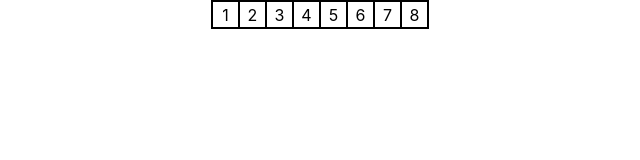
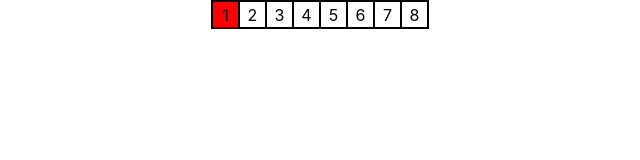
Before and after one commit to peoplestealusernames/sudoku-wave-collapse, a React (Create React App) app: page / in a window 1280 px wide. Shown: the top 160 px of the page, without its empty margins (320-960 px from the left). Built offline with nearby package versions, Linux system fonts and the light colour scheme.

Commit message:
Changed typing to be more accurate

```diff
--- a/src/App.tsx
+++ b/src/App.tsx
@@ -3,11 +3,12 @@ import logo from './logo.svg';
 import './App.css';
 
 type sudokuN = 0 | 1 | 2 | 3 | 4 | 5 | 6 | 7 | 8 | 9
+type sudokuSelector = Exclude<sudokuN, 0>
 
 function App() {
   const Table: sudokuN[][] = []
 
-  const [selected, setselected] = useState<sudokuN>(0)
+  const [selected, setselected] = useState<sudokuSelector>(1)
 
   for (let row = 0; row < 9; row++) {
     Table[row] = []
@@ -24,7 +25,7 @@ function App() {
             className='Cell'
             key={i}
             style={{ backgroundColor: i + 1 === selected ? "red" : "white" }}
-            onClick={() => { setselected((i + 1) as sudokuN) }}
+            onClick={() => { setselected((i + 1) as sudokuSelector) }}
           >
             {i + 1}
           </div>
```
